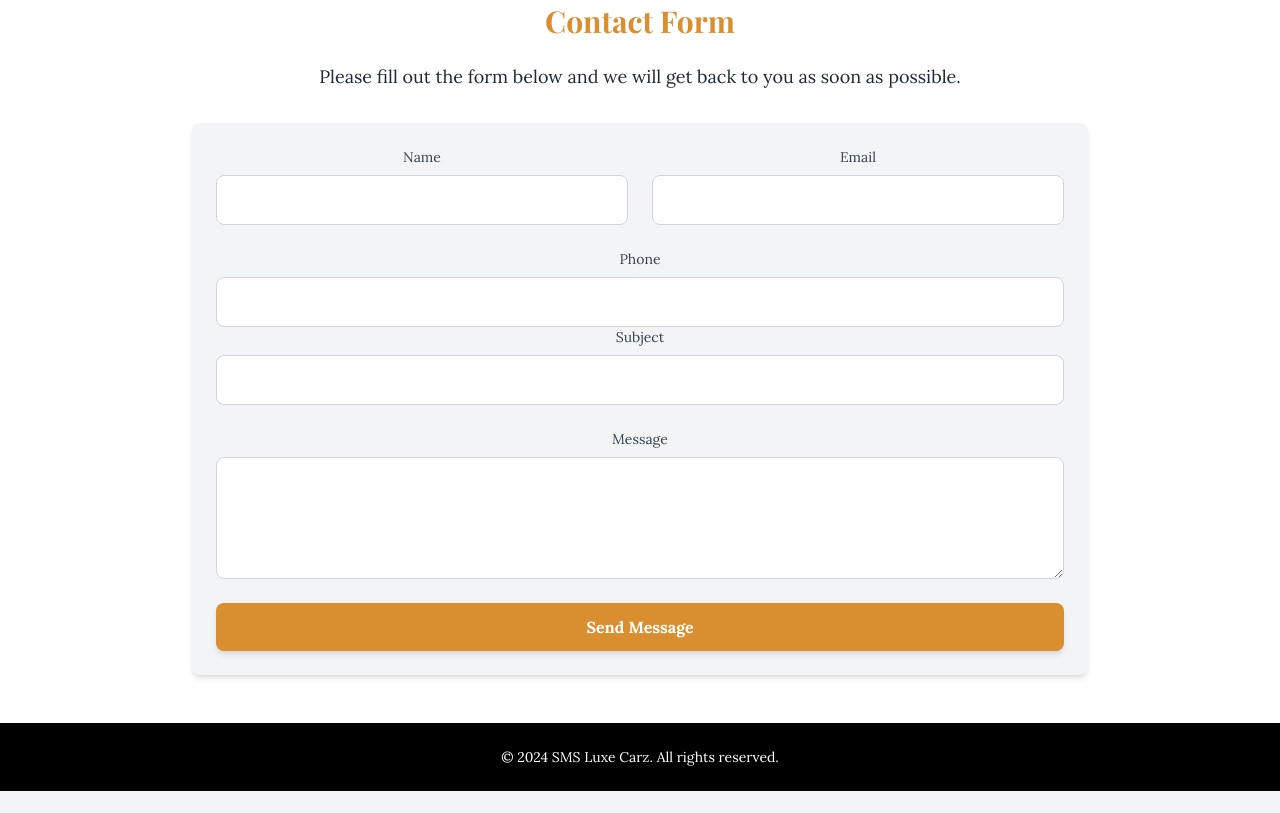
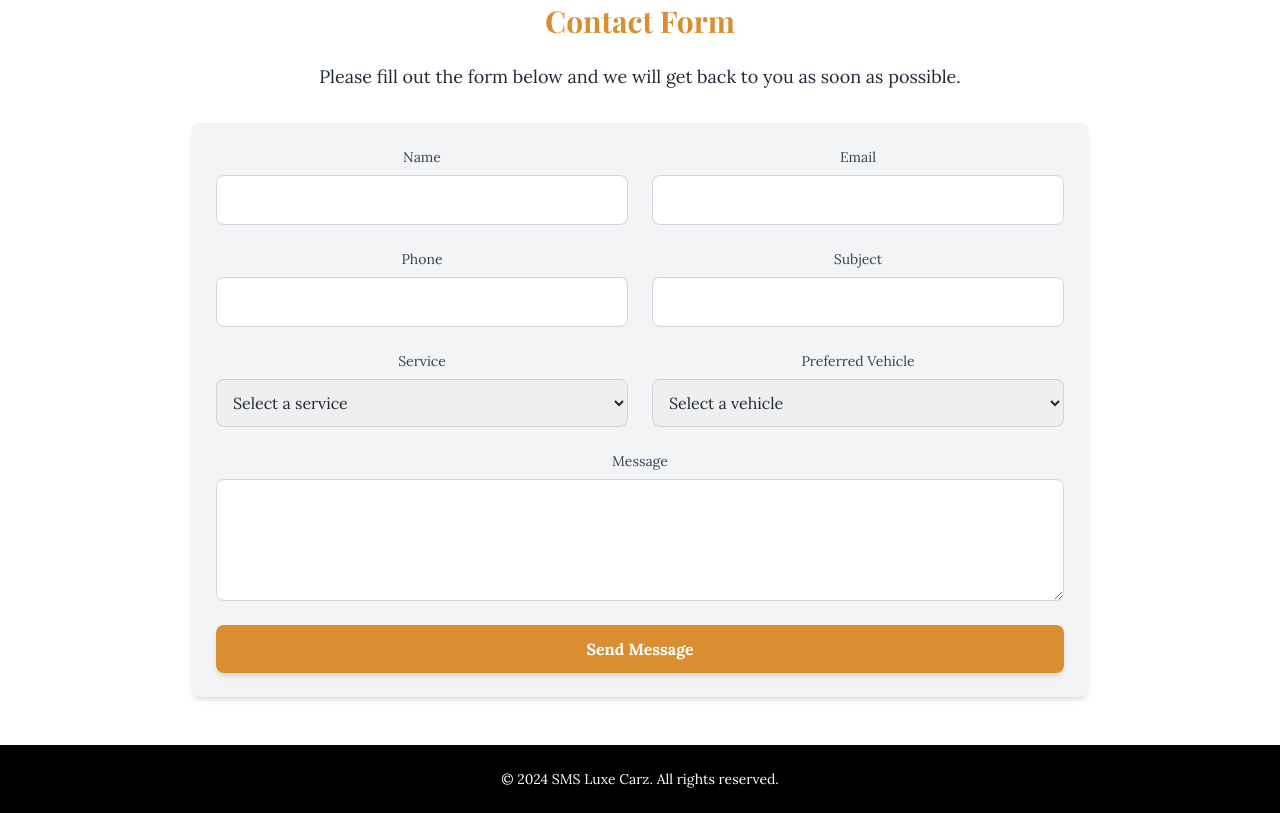
Before and after one commit to LivinkumarS/SMSLuxeCarz, a plain HTML site: page contact.html in a window 1280 px wide. Shown: the part 1357-2170 px from the top of the page. Before the commit the page ends 2148 px from the top, so only its background shows below. Drawn offline with nearby package versions, Linux system fonts and the light colour scheme.

Commit message:
update contact form and update fleet images

```diff
--- a/contact.html
+++ b/contact.html
@@ -192,17 +192,82 @@
                         <input type="email" id="email" name="_replyto" required
                             class="block w-full p-3 border border-gray-300 rounded-lg focus:ring-[#d98f30] focus:border-[#d98f30]">
                     </div>
-
                 </div>
+                <div class="grid gap-6 mb-6 md:grid-cols-2">
                     <div>
                         <label for="phone" class="block mb-2 text-sm font-medium text-gray-700">Phone</label>
                         <input type="tel" id="phone" name="phone" required
                             class="block w-full p-3 border border-gray-300 rounded-lg focus:ring-[#d98f30] focus:border-[#d98f30]">
                     </div>
-                <div class="mb-6">
+                    <div>
                         <label for="subject" class="block mb-2 text-sm font-medium text-gray-700">Subject</label>
                         <input type="text" id="subject" name="subject" required
                             class="block w-full p-3 border border-gray-300 rounded-lg focus:ring-[#d98f30] focus:border-[#d98f30]">
+                    </div>
+                </div>
+                <div class="grid gap-6 mb-6 md:grid-cols-2">
+                    <div>
+                        <label for="service" class="block mb-2 text-sm font-medium text-gray-700">Service</label>
+                        <select id="service" name="service" required
+                            class="block w-full p-3 border border-gray-300 rounded-lg focus:ring-[#d98f30] focus:border-[#d98f30]">
+                            <option value="">Select a service</option>
+                            <option value="corporate">Corporate</option>
+                            <option value="family_tours">Family Tours / Group Tours</option>
+                            <option value="events">Events</option>
+                            <option value="individuals">Individuals</option>
+                            <option value="logistics">Logistics</option>
+                            <option value="functions">Functions</option>
+                            <option value="others">Others</option>
+                        </select>
+                    </div>
+                    <div>
+                        <label for="vehicle" class="block mb-2 text-sm font-medium text-gray-700">Preferred
+                            Vehicle</label>
+                        <select id="vehicle" name="vehicle" required
+                            class="block w-full p-3 border border-gray-300 rounded-lg focus:ring-[#d98f30] focus:border-[#d98f30]">
+                            <option value="">Select a vehicle</option>
+                            <option value="rolls_royce">Rolls Royce</option>
+                            <option value="audi_a3">Audi A3</option>
+                            <option value="audi_a4">Audi A4</option>
+                            <option value="audi_a6">Audi A6</option>
+                            <option value="audi_a8">Audi A8</option>
+                            <option value="audi_q2">Audi Q2</option>
+                            <option value="audi_q3">Audi Q3</option>
+                            <option value="audi_q5">Audi Q5</option>
+                            <option value="audi_q7">Audi Q7</option>
+                            <option value="audi_q8">Audi Q8</option>
+                            <option value="benz_a_class">Benz A Class</option>
+                            <option value="benz_c_class">Benz C Class</option>
+                            <option value="benz_e_class">Benz E Class</option>
+                            <option value="benz_gls">Benz GLS</option>
+                            <option value="benz_s_class">Benz S Class</option>
+                            <option value="benz_v_class">Benz V Class</option>
+                            <option value="bmw_3_series">BMW 3 Series</option>
+                            <option value="bmw_5_series">BMW 5 Series</option>
+                            <option value="bmw_7_series">BMW 7 Series</option>
+                            <option value="bmw_x3">BMW X3</option>
+                            <option value="bmw_x4">BMW X4</option>
+                            <option value="bmw_x5">BMW X5</option>
+                            <option value="bmw_x6">BMW X6</option>
+                            <option value="bmw_x7">BMW X7</option>
+                            <option value="jaguar_xe">Jaguar XE</option>
+                            <option value="jaguar_xf">Jaguar XF</option>
+                            <option value="jaguar_xjl">Jaguar XJL</option>
+                            <option value="bentley_bentayga">Bentley Bentayga</option>
+                            <option value="bentley_flying_spur">Bentley Flying Spur</option>
+                            <option value="bentley_continental_gt">Bentley Continental GT</option>
+                            <option value="fortuner">Fortuner</option>
+                            <option value="innova_crysta">Innova Crysta</option>
+                            <option value="mini_cooper">Mini Cooper</option>
+                            <option value="mahindra_thar">Mahindra Thar</option>
+                            <option value="10seater_ac_maharaja">10-seater AC Maharaja Luxury Seat Traveler</option>
+                            <option value="12seater_ac_tempo">12-seater AC Tempo Traveler</option>
+                            <option value="12seater_ac_urbania">12-seater AC Urbania</option>
+                            <option value="16seater_ac_urbania">16-seater AC Urbania</option>
+                            <option value="vintage_car">Vintage Car</option>
+                            <option value="bharat_benz_bus">Bharat Benz Bus & Volvo Bus</option>
+                        </select>
+                    </div>
                 </div>
                 <div class="mb-6">
                     <label for="message" class="block mb-2 text-sm font-medium text-gray-700">Message</label>
@@ -213,6 +278,7 @@
                     class="w-full py-3 px-6 bg-[#d98f30] text-white font-bold rounded-lg shadow-md hover:bg-[#b77a24] focus:ring-4 focus:ring-[#d98f30] focus:ring-opacity-50">Send
                     Message</button>
             </form>
+
         </div>
     </section>
 
```
Also changed, not shown: assets/images/fleetPage/slides/24mini-coach1.jpg, assets/images/fleetPage/slides/24mini-coach2.jpg, assets/images/fleetPage/slides/40bus3.jpg, assets/images/fleetPage/slides/urbania1.jpg, assets/images/fleetPage/slides/urbania2.jpg, assets/images/fleetPage/slides/urbania3.jpg. Lines whose indentation alone changed are shown as unchanged.
